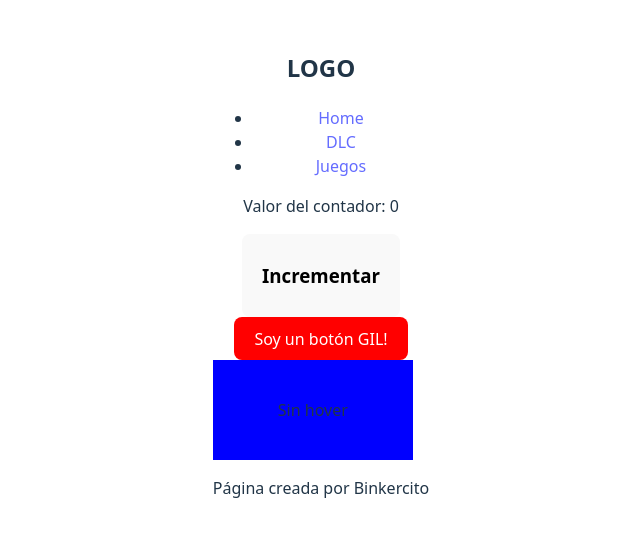
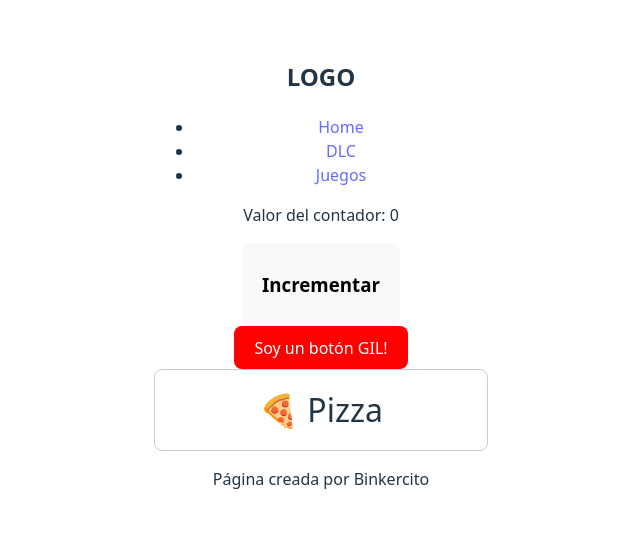
Before and after one commit to carlosbinker/react-practica, a React (Vite) app: page / in a window 1280 px wide. Shown: the part 127-664 px from the top of the page, without its empty margins (319-959 px from the left). Built offline with nearby package versions, Linux system fonts and the light colour scheme.

Commit message:
Agrego un componente EjemploMouse2.jsx que lo que hace es renderizar un párrafo al posicionar el mouse sobre él, pasando del párrafo p con el dibujito de la pizza a agregarle otro p con otra descripción

```diff
--- a/src/App.jsx
+++ b/src/App.jsx
@@ -6,6 +6,7 @@ import Contador from './components/Contador/Contador';
 import Form from './components/Form/Form';
 import { Boton } from './components/Boton';
 import EjemploMouse from './components/EjemploMouse';
+import EjemploMouse2 from './components/EjemploMouse2';
 
 function App() {
 
@@ -44,7 +45,7 @@ function App() {
         <Contador />
         {/* <Form /> */}
         <Boton texto={"Soy un botón GIL!"} color={"red"} />
-        <EjemploMouse/>
+        <EjemploMouse2/>
         <Footer />
       </div>
     </>
--- /dev/null
+++ b/src/components/EjemploMouse2.jsx
@@ -0,0 +1,28 @@
+import { useState } from "react";
+
+export default function EjemploMouse2() {
+  const [mostrarDescripcion, setMostrarDescripcion] = useState(false);
+
+  return (
+    <div
+      onMouseOver={() => setMostrarDescripcion(true)}
+      onMouseOut={() => setMostrarDescripcion(false)}
+      style={{
+        width: "300px",
+        padding: "1rem",
+        border: "1px solid #ccc",
+        borderRadius: "8px",
+        textAlign: "center",
+        fontSize: "2rem",
+      }}
+    >
+      <p style={{ margin: "0" }}>🍕 Pizza</p>
+
+      {mostrarDescripcion && (
+        <p style={{ marginTop: "0.5rem", color: "#555" }}>
+          Masa fina con salsa de tomate, mozzarella y albahaca fresca.
+        </p>
+      )}
+    </div>
+  );
+}
```
